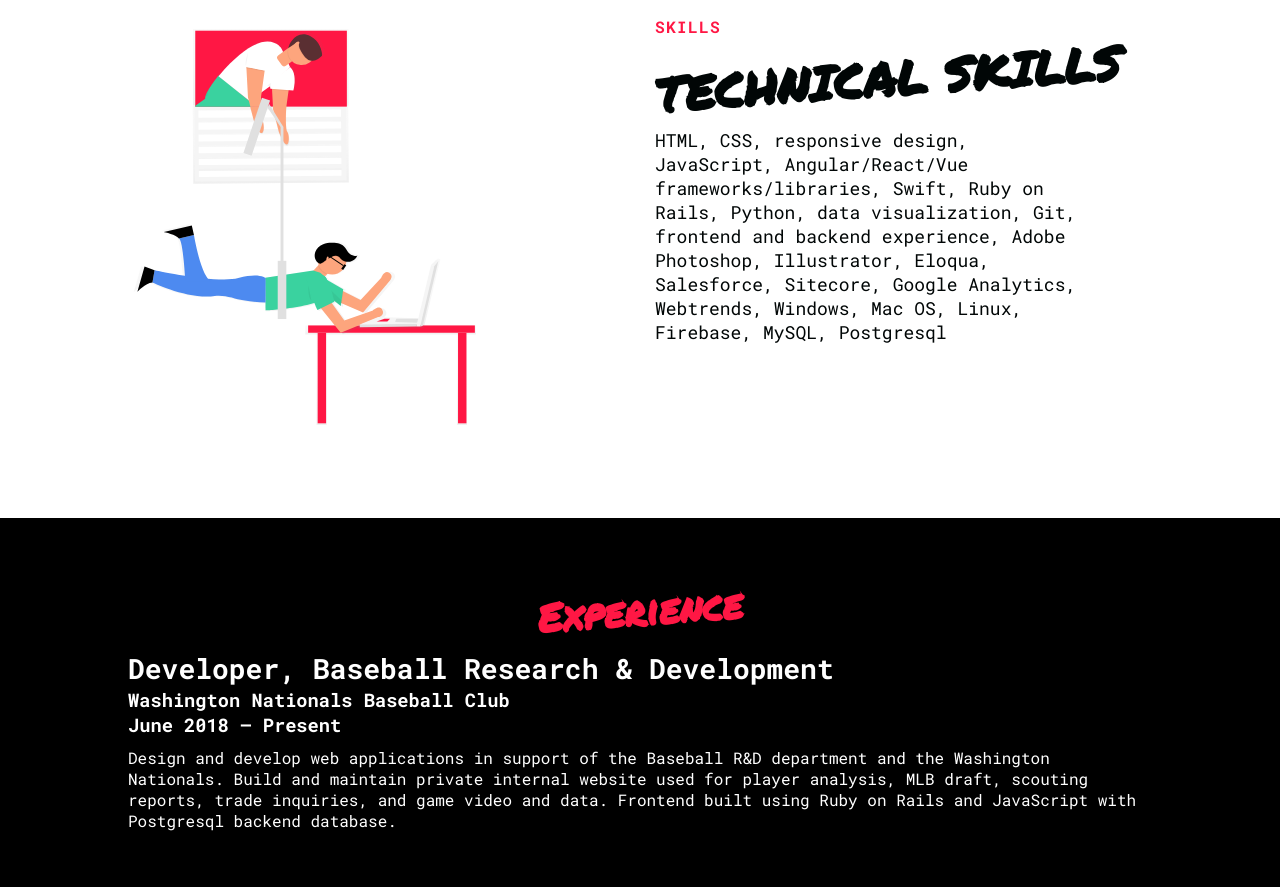
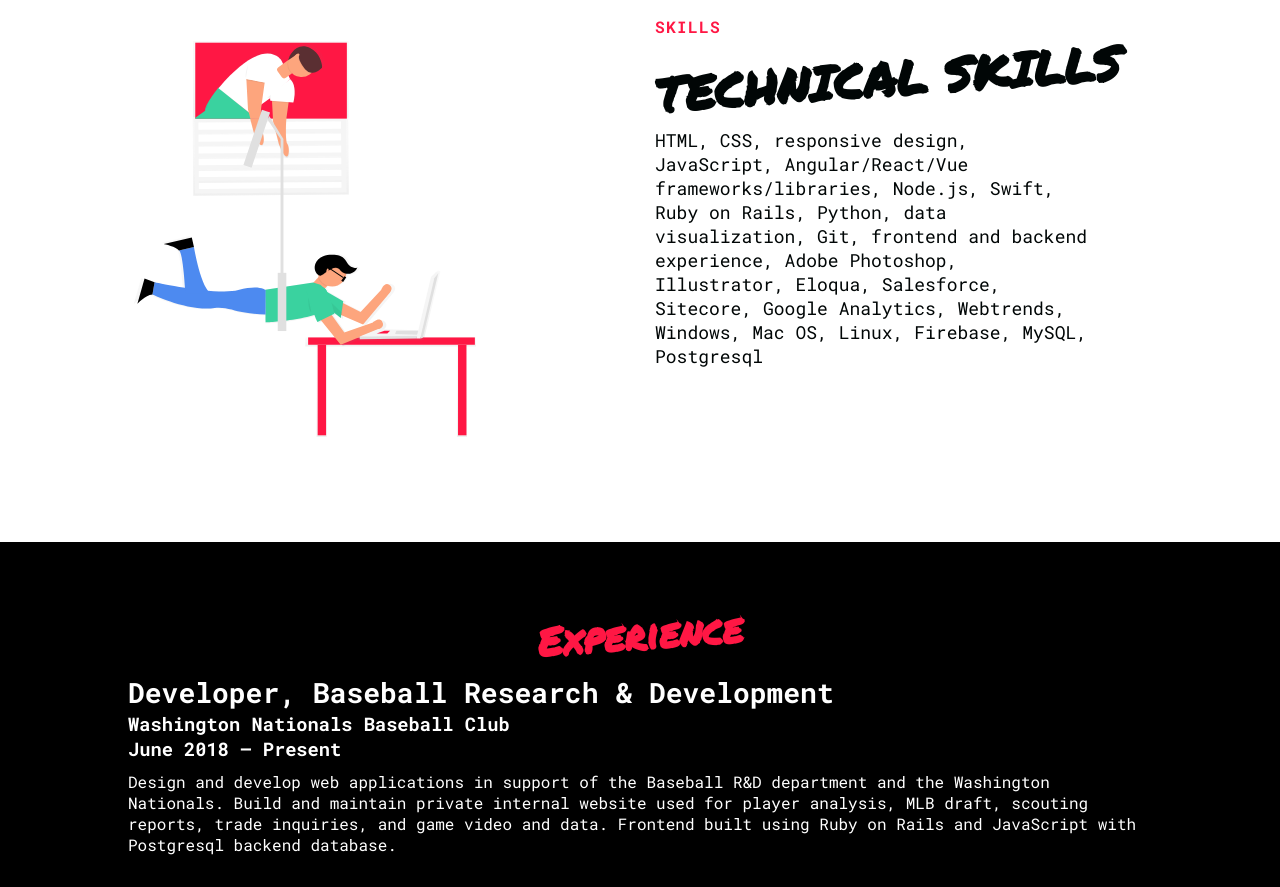
Before and after one commit to teddylopez/tedspace_v3, a React (Create React App) app: page / in a window 1280 px wide. Shown: the part 1340-2227 px from the top of the page. Built offline with nearby package versions, Linux system fonts and the light colour scheme.

Commit message:
Include Node.js in skillset

```diff
--- a/src/components/InfoSection/Data.js
+++ b/src/components/InfoSection/Data.js
@@ -23,7 +23,7 @@ export const homeObjTwo = {
   topLine: "Skills",
   headline: "TECHNICAL SKILLS",
   description:
-    "HTML, CSS, responsive design, JavaScript, Angular/React/Vue frameworks/libraries, Swift, Ruby on Rails, Python, data visualization, Git, frontend and backend experience, Adobe Photoshop, Illustrator, Eloqua, Salesforce, Sitecore, Google Analytics, Webtrends, Windows, Mac OS, Linux, Firebase, MySQL, Postgresql",
+    "HTML, CSS, responsive design, JavaScript, Angular/React/Vue frameworks/libraries, Node.js, Swift, Ruby on Rails, Python, data visualization, Git, frontend and backend experience, Adobe Photoshop, Illustrator, Eloqua, Salesforce, Sitecore, Google Analytics, Webtrends, Windows, Mac OS, Linux, Firebase, MySQL, Postgresql",
   imgStart: true,
   img: require("../../images/mission_impossible.svg").default,
   alt: "car",
```
